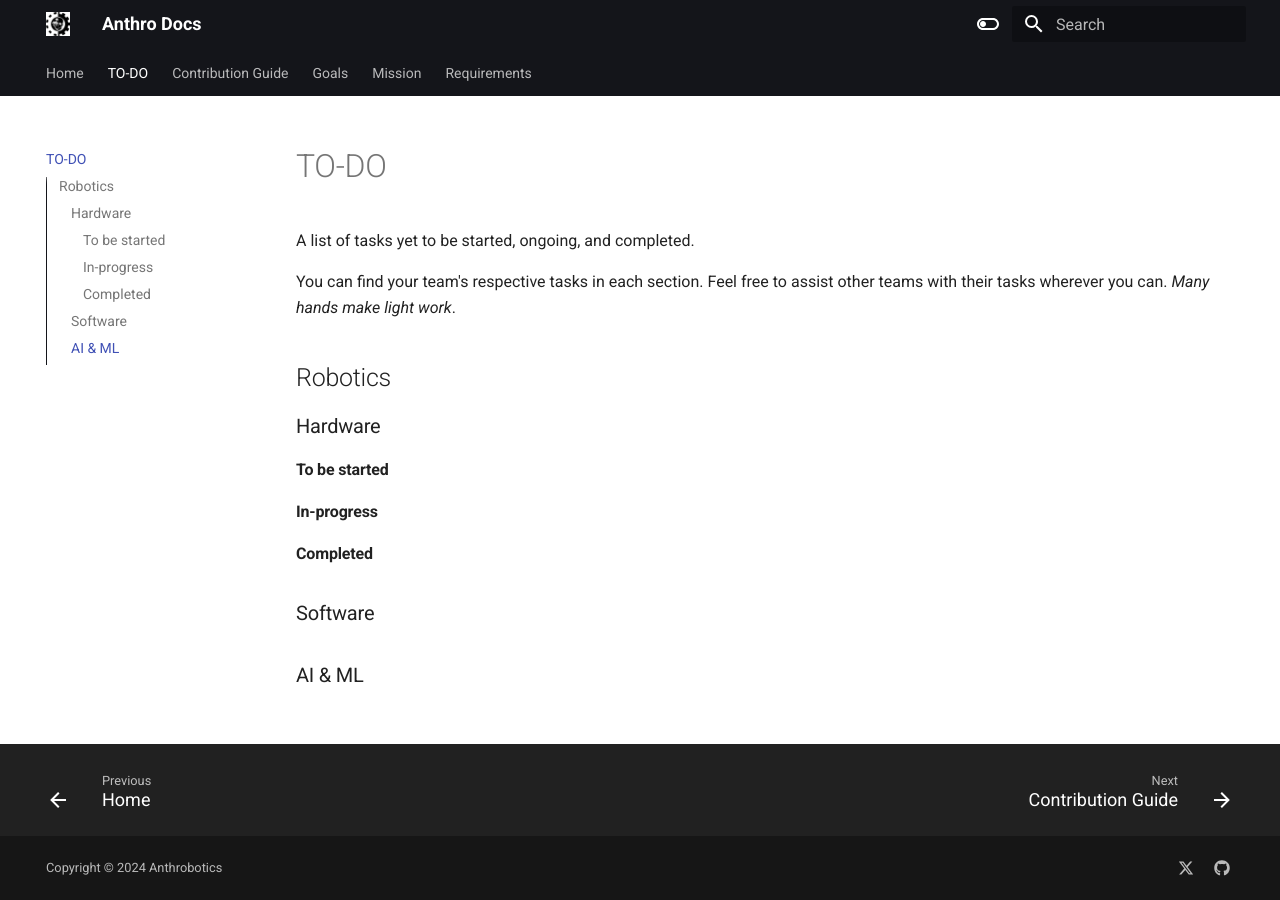
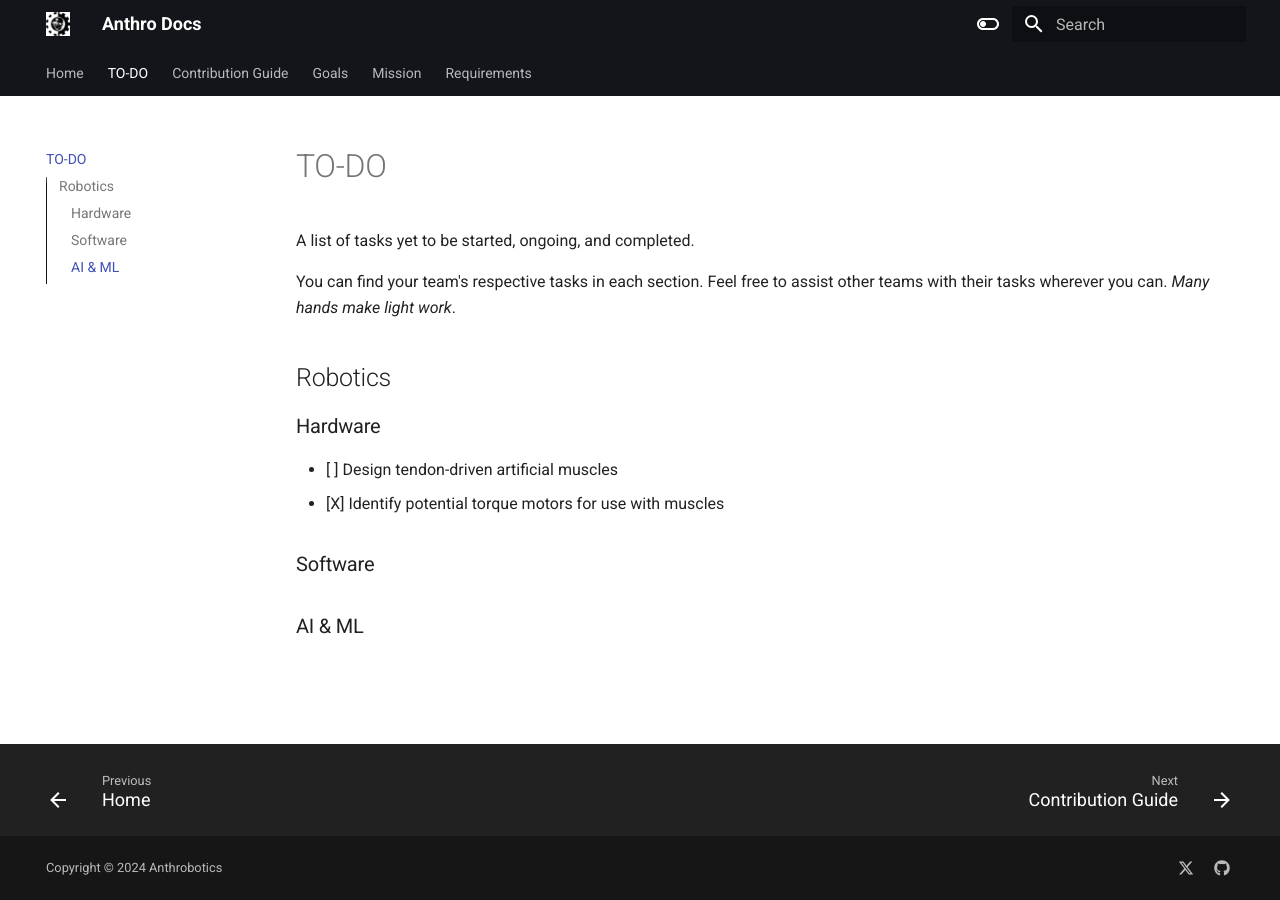
Before and after one commit to Anthrobotics/anthro-docs, an MkDocs documentation site: the page built from docs/TO-DO.md, in a window 1280 px wide. Built offline with MkDocs 1.6.1 and Material for MkDocs 9.7.7, drawn with Linux system fonts in a browser that asks for light colours.

Commit message:
Update TO-DO.md

```diff
--- a/docs/TO-DO.md
+++ b/docs/TO-DO.md
@@ -8,11 +8,8 @@ You can find your team's respective tasks in each section. Feel free to assist o
 
 ### Hardware
 
-#### To be started
-
-#### In-progress
-
-#### Completed
+- [ ] Design tendon-driven artificial muscles
+- [X] Identify potential torque motors for use with muscles
 
 ### Software
 
```
